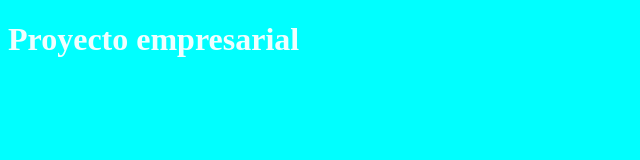
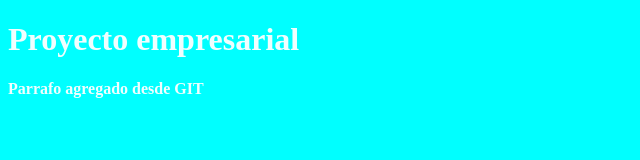
Before and after one commit to lezgardaniel/git-pildoras, a plain HTML site: page index.html in a window 1280 px wide. Shown: the whole page, without its empty margins (0-640 px from the left). Drawn offline with Linux system fonts and the light colour scheme.

Commit message:
Update index.html

```diff
--- a/index.html
+++ b/index.html
@@ -8,5 +8,6 @@
 </head>
 <body>
     <h1>Proyecto empresarial</h1>
+    <p>Parrafo agregado desde GIT</p>
 </body>
 </html>
```
